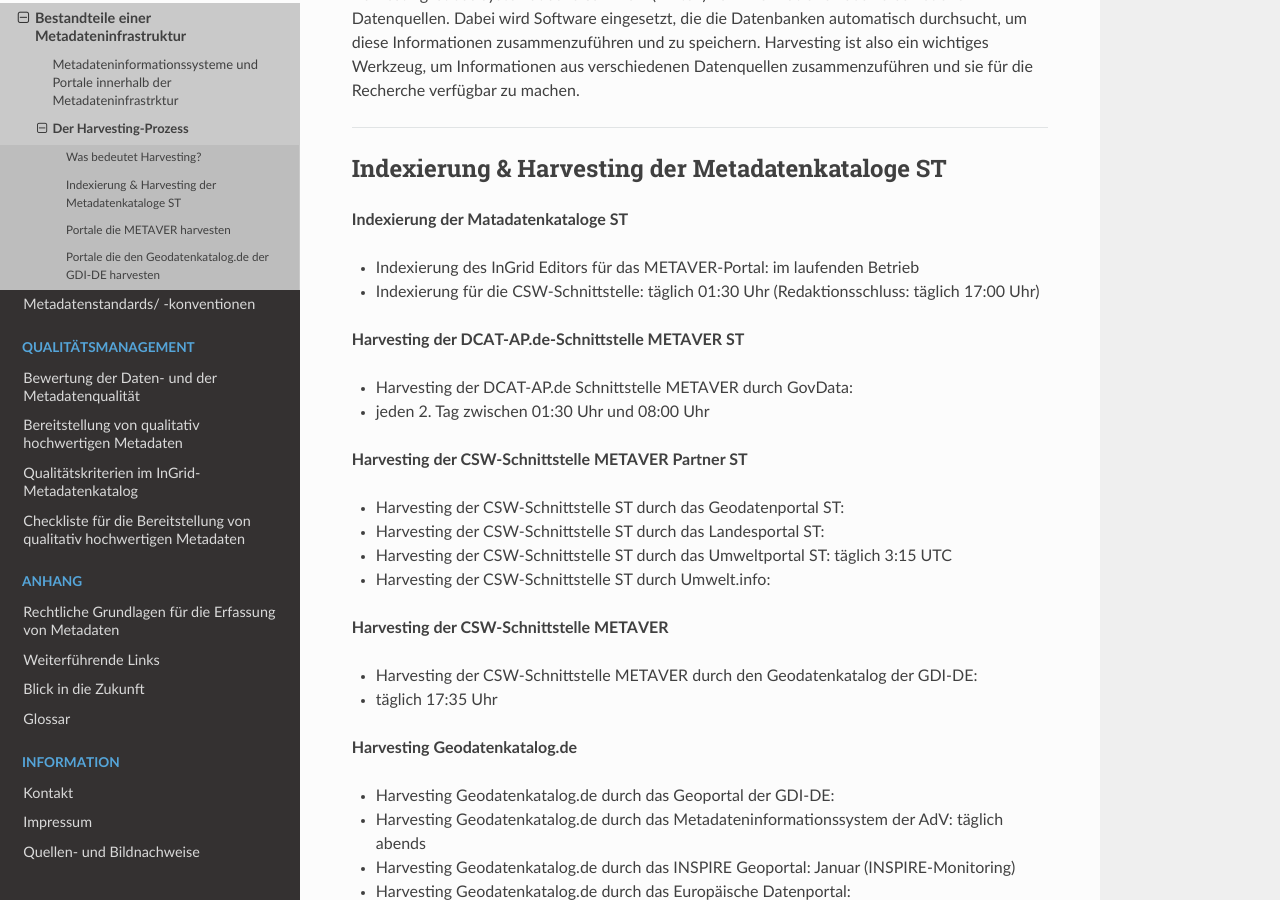
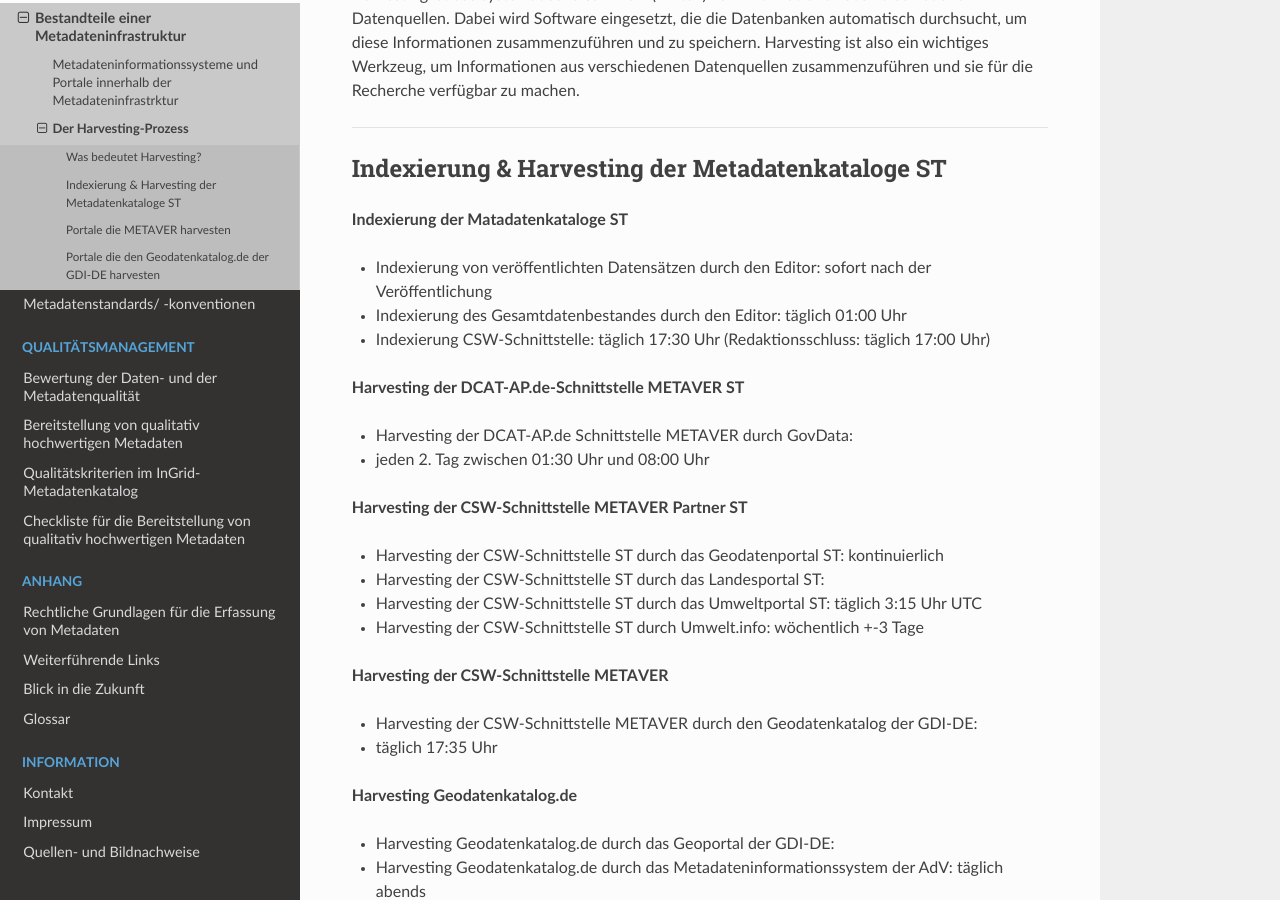
Before and after one commit to tomiwo/ingrid-mdk-st-high-quality-metadata, a Sphinx documentation site: the page built from docs/grundlagen/harvesting-prozess.rst, in a window 1280 px wide and 900 px high, scrolled down 258 px. Built offline with Sphinx 7.4.7 and the Read the Docs theme 3.1.0, drawn with Linux system fonts in a browser that asks for light colours.

Commit message:
Aktualisierung

```diff
--- a/docs/grundlagen/harvesting-prozess.rst
+++ b/docs/grundlagen/harvesting-prozess.rst
@@ -20,8 +20,9 @@
 
 **Indexierung der Matadatenkataloge ST**
 
-- Indexierung des InGrid Editors für das METAVER-Portal: im laufenden Betrieb
-- Indexierung für die CSW-Schnittstelle: täglich 01:30 Uhr (Redaktionsschluss: täglich 17:00 Uhr)
+- Indexierung von veröffentlichten Datensätzen durch den Editor: sofort nach der Veröffentlichung
+- Indexierung des Gesamtdatenbestandes durch den Editor: täglich 01:00 Uhr
+- Indexierung CSW-Schnittstelle: täglich 17:30 Uhr (Redaktionsschluss: täglich 17:00 Uhr)
 
 
 **Harvesting der DCAT-AP.de-Schnittstelle METAVER ST**
@@ -32,10 +33,10 @@
 
 **Harvesting der CSW-Schnittstelle METAVER Partner ST**
 
-- Harvesting der CSW-Schnittstelle ST durch das Geodatenportal ST:
+- Harvesting der CSW-Schnittstelle ST durch das Geodatenportal ST: kontinuierlich
 - Harvesting der CSW-Schnittstelle ST durch das Landesportal ST:
-- Harvesting der CSW-Schnittstelle ST durch das Umweltportal ST: täglich 3:15 UTC
-- Harvesting der CSW-Schnittstelle ST durch Umwelt.info:
+- Harvesting der CSW-Schnittstelle ST durch das Umweltportal ST: täglich 3:15 Uhr UTC
+- Harvesting der CSW-Schnittstelle ST durch Umwelt.info: wöchentlich +-3 Tage
 
 
 **Harvesting der CSW-Schnittstelle METAVER**
--- a/docs/index.rst
+++ b/docs/index.rst
@@ -14,7 +14,7 @@
 | **Datenbanken:** Metadatenkatalog und kommunaler Metadatenkatalog Sachsen-Anhalt
 | **Metadatenprofile:** Metadatenkatalog und kommunaler Metadatenkatalog Sachsen-Anhalt
 
-| **Leitfaden-Version:** 3.0, 04.03.2025
+| **Leitfaden-Version:** 3.0, 05.03.2025
 | **Status:** in Erstellung - Beta Version
 
 
```
